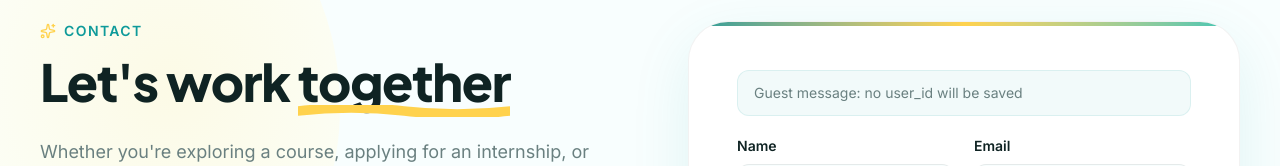
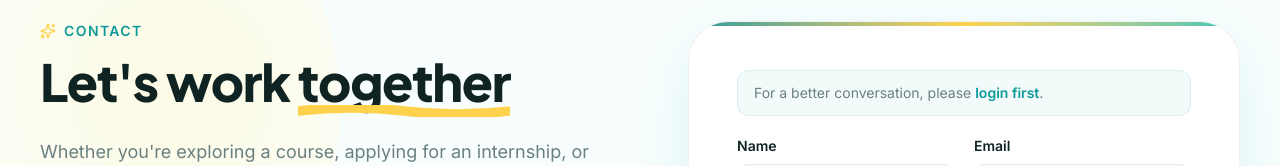
Before and after one commit to growallcoaching/Grow_All_coaching, a React (Vite) app: page /contact in a window 1280 px wide. Shown: the part 207-373 px from the top of the page. Built offline with nearby package versions, Linux system fonts and the light colour scheme; no server answers; the HTML template or start-up script is replaced by a standard one.

Commit message:
Update Contact

```diff
--- a/src/components/Contact.tsx
+++ b/src/components/Contact.tsx
@@ -154,9 +154,19 @@ export default function Contact() {
           >
             <span className="absolute top-0 left-0 w-full h-1 bg-gradient-to-r from-brand via-lime to-coral" />
 
-            <div className="mb-5 flex items-center justify-between gap-3 rounded-xl border border-brand/10 bg-brand/5 px-4 py-3 text-sm text-ink-secondary">
-              <span>{userId ? `Logged in as ${userEmail ?? 'user'}` : 'Guest message: no user_id will be saved'}</span>
-            </div>
+            {!userId && (
+              <div className="mb-5 rounded-xl border border-brand/10 bg-brand/5 px-4 py-3 text-sm text-ink-secondary">
+                <span>
+                  For a better conversation, please <span className="font-semibold text-brand">login first</span>.
+                </span>
+              </div>
+            )}
+
+            {userId && (
+              <div className="mb-5 rounded-xl border border-brand/10 bg-brand/5 px-4 py-3 text-sm text-ink-secondary">
+                <span>Logged in as <span className="font-semibold text-brand">{userEmail ?? 'user'}</span></span>
+              </div>
+            )}
 
             <div className="grid sm:grid-cols-2 gap-5 mb-5">
               <div>
```
